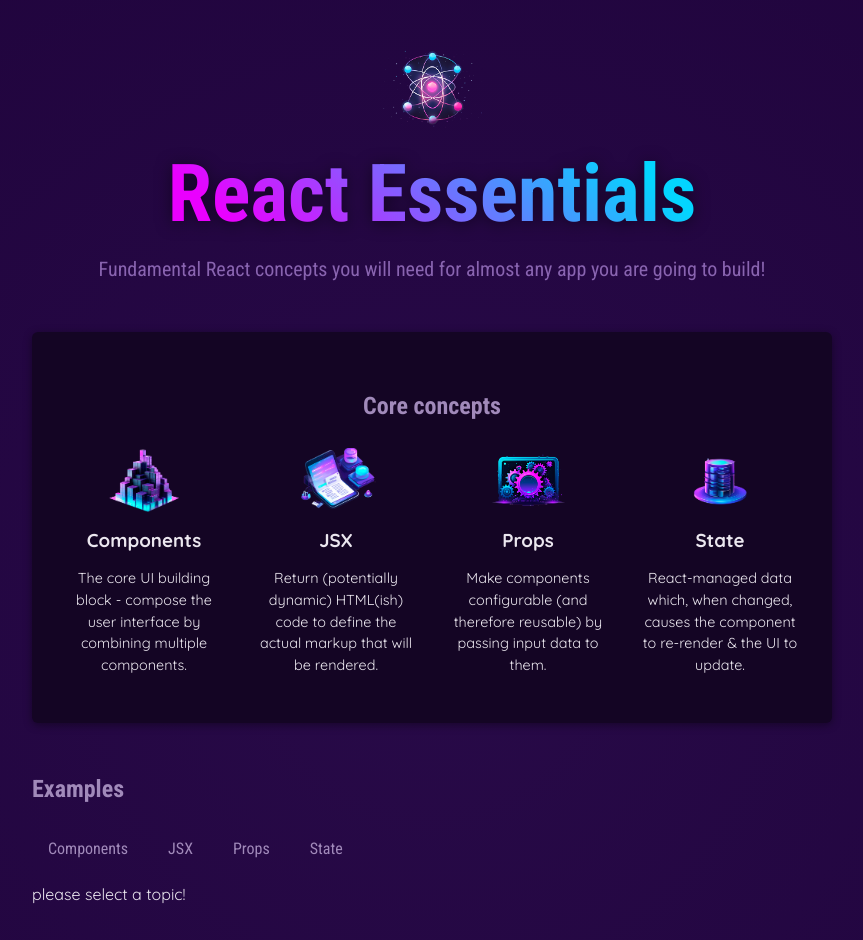
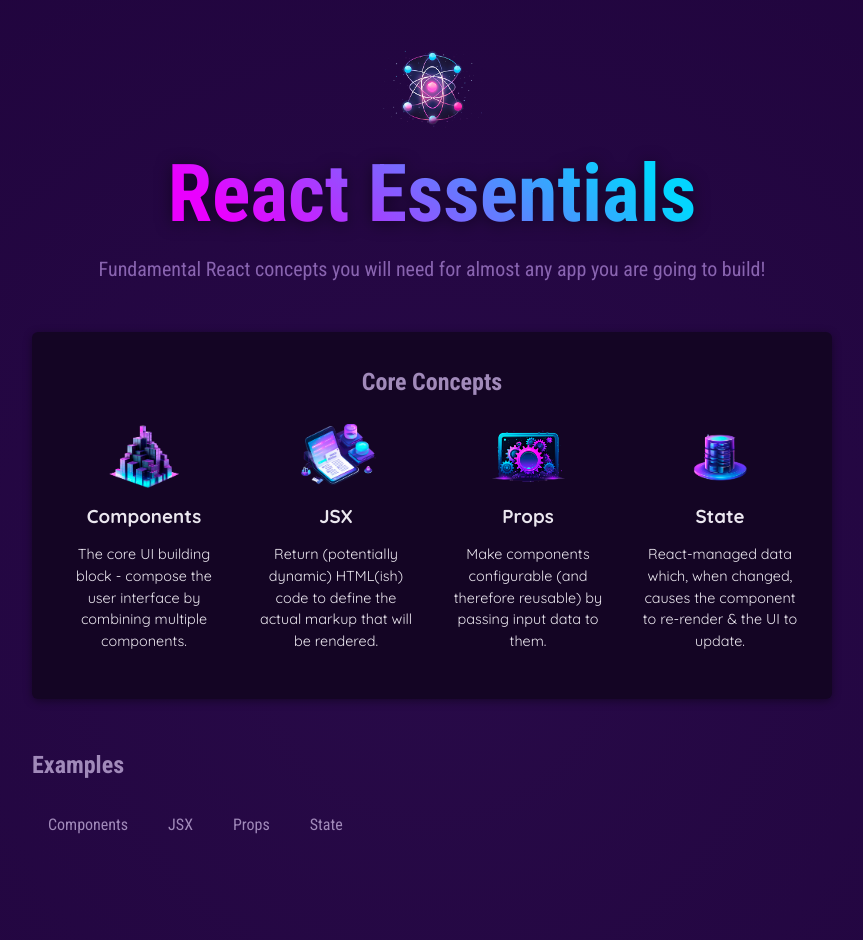
Before and after one commit to bnthurre/react_assentials, a React (Create React App) app: page / in a window 1280 px wide. Shown: the top 940 px of the page, without its empty margins (208-1071 px from the left). Built offline with nearby package versions, Linux system fonts and the light colour scheme.

Commit message:
working with multiple jsx slots

```diff
--- a/src/components/CoreConcepts.jsx
+++ b/src/components/CoreConcepts.jsx
@@ -4,8 +4,7 @@
 
 const CoreConcepts = () => {
   return (
-    <Section id="core-concepts">
-      <h2>Core concepts</h2>
+    <Section id="core-concepts" title={'Core Concepts'}>
       <ul>
         {CORE_CONCEPTS.map((item) => (
           <CoreConcept key={item.title} {...item} />
--- a/src/components/Examples.jsx
+++ b/src/components/Examples.jsx
@@ -2,7 +2,7 @@
 import { EXAMPLES } from "../data";
 import TabButtons from "./TabButton";
 import Section from "./Section";
-
+import Tabs from "./Tabs";
 
 export default function Examples() {
   const [selectedTopic, setSelectedTopic] = useState();
@@ -11,10 +11,23 @@
     setSelectedTopic(selectedItem);
     console.log(selectedTopic);
   };
+  let tabContent = <p>please choice a topic!</p>;
+  if (selectedTopic) {
+    tabContent = (
+      <div id="tab-content">
+        <h3>{EXAMPLES[selectedTopic].title}</h3>
+        <p>{EXAMPLES[selectedTopic].description}</p>
+        <pre>
+          <code>{EXAMPLES[selectedTopic].code}</code>
+        </pre>
+      </div>
+    );
+  }
   return (
-    <Section id="examples">
-      <h2>Examples</h2>
-      <menu>
+    <Section id="examples" title={"Examples"}>
+      <Tabs
+        buttons={
+          <>
             <TabButtons
               isSelected={selectedTopic === "components"}
               onselect={() => handleselect("components")}
@@ -35,8 +48,17 @@
               onselect={() => handleselect("state")}
               label="State"
             ></TabButtons>
-      </menu>
-      {!selectedTopic && <p>please select a topic!</p>}
+          </>
+        }
+      >
+        {tabContent}
+      </Tabs>
+    </Section>
+  );
+}
+
+{
+  /* {!selectedTopic && <p>please select a topic!</p>}
       {selectedTopic && (
         <div id="tab-content">
           <h3>{EXAMPLES[selectedTopic].title}</h3>
@@ -45,9 +67,13 @@
             <code>{EXAMPLES[selectedTopic].code}</code>
           </pre>
         </div>
-      )}
-      {/* alternative way */}
-      {/* {!selectedTopic ? <p>please select a topic!</p> : null}
+      )} */
+}
+{
+  /* alternative way */
+}
+{
+  /* {!selectedTopic ? <p>please select a topic!</p> : null}
     {selectedTopic ? (
       <div id="tab-content">
         <h3>{EXAMPLES[selectedTopic].title}</h3>
@@ -56,9 +82,7 @@
           <code>{EXAMPLES[selectedTopic].code}</code>
         </pre>
       </div>
-    ) : null} */}
-    </Section>
-  );
+    ) : null} */
 }
 
 // let tabcontent = <p>please select a topic!</p>;
--- /dev/null
+++ b/src/components/Tabs.jsx
@@ -0,0 +1,8 @@
+export default function Tabs({ childaren, buttons }) {
+  return (
+    <>
+      <menu>{buttons}</menu>
+      {childaren}
+    </>
+  );
+}
```
Lines whose indentation alone changed are shown as unchanged.
